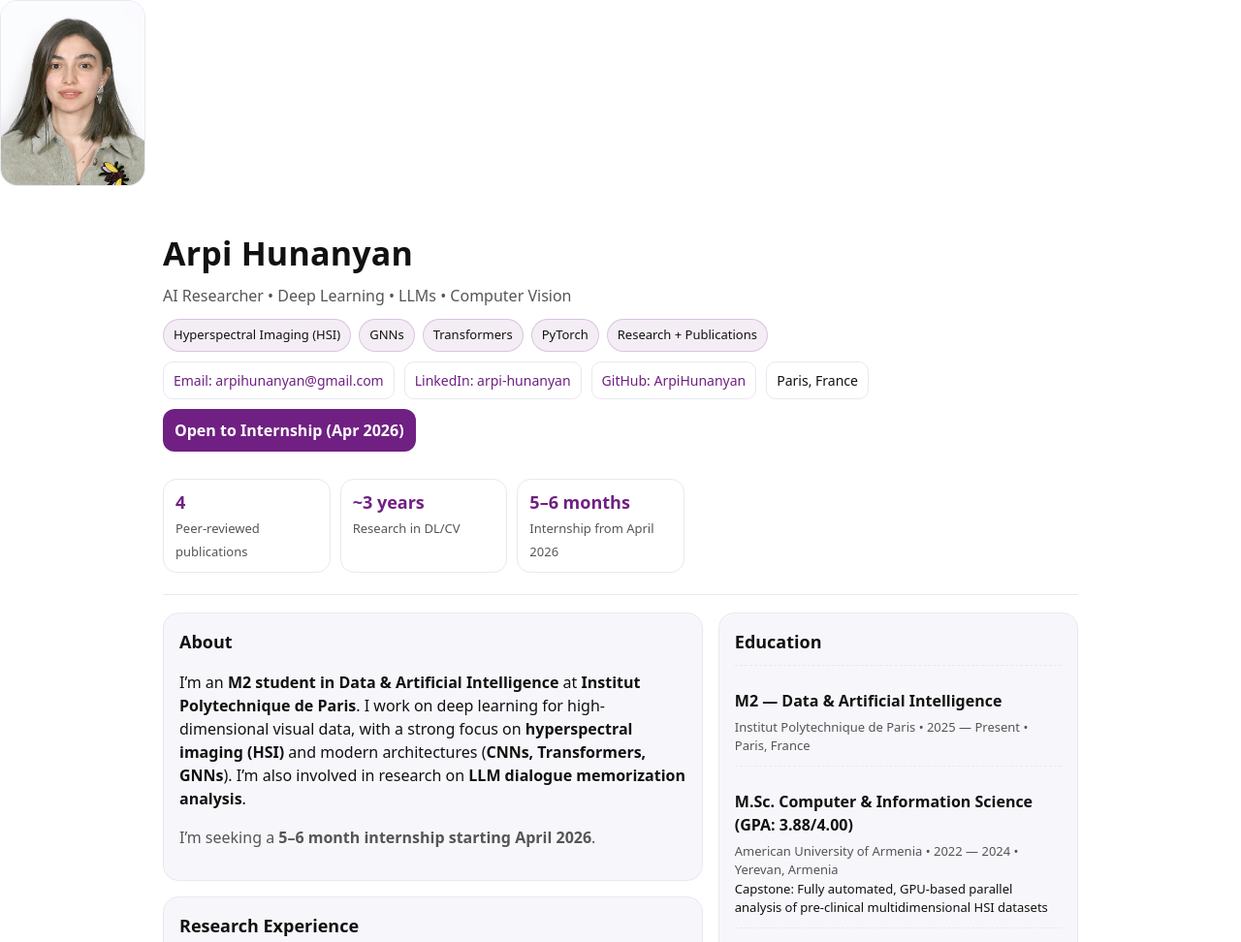
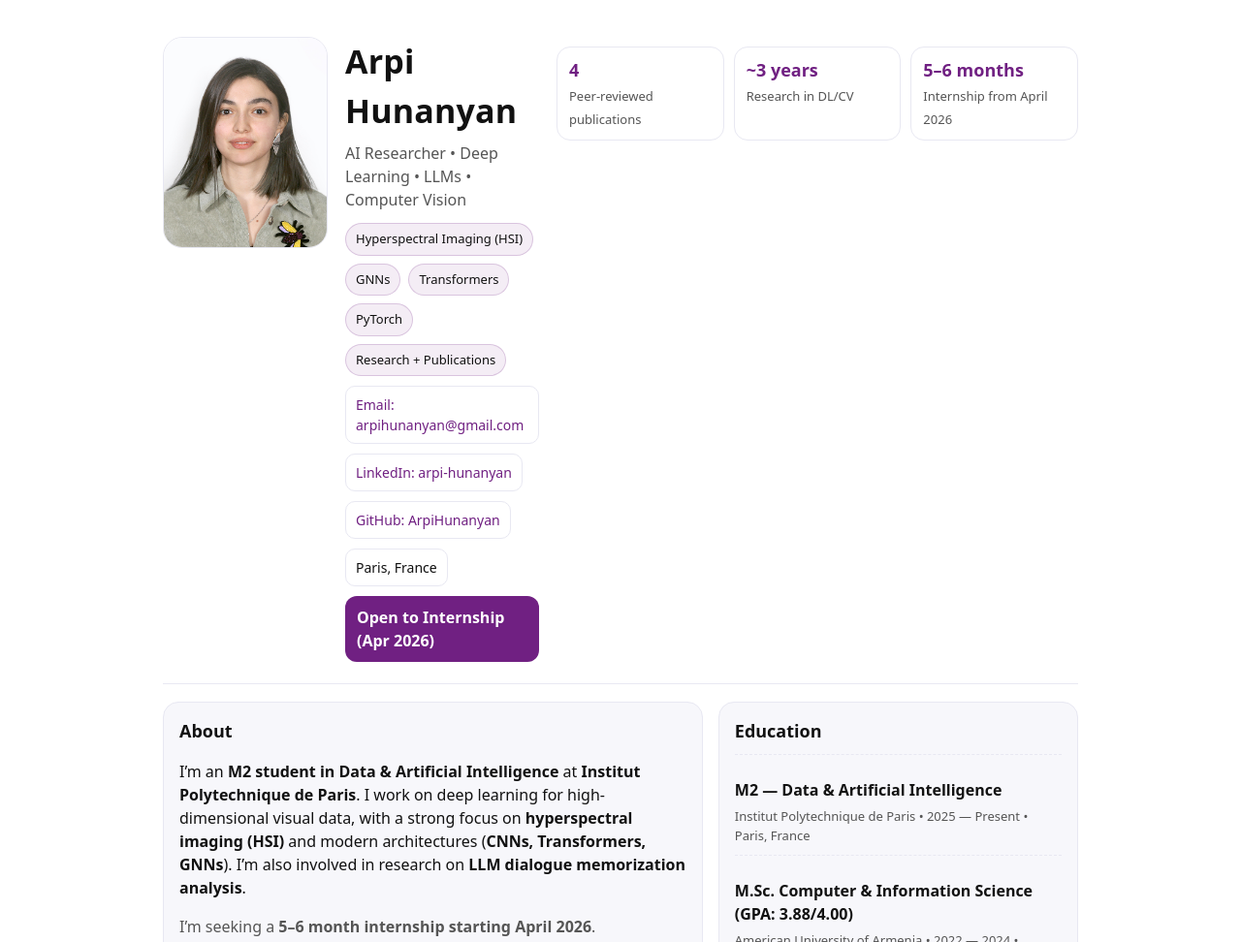
Before and after one commit to ArpiHunanyan/ArpiHunanyan.github.io, a plain HTML site: page index.html in a window 1280 px wide. Shown: the top 972 px of the page at 97% size. Drawn offline with Linux system fonts and the light colour scheme.

Commit message:
Refactor header to include profile picture and details
Updated header layout to include a profile picture and reorganized related information.

```diff
--- a/index.html
+++ b/index.html
@@ -4,9 +4,8 @@
   <meta charset="utf-8" />
   <meta name="viewport" content="width=device-width, initial-scale=1" />
   <title>Arpi Hunanyan | AI Researcher</title>
-  <img src="PHOTO.JPG" alt="Arpi Hunanyan"
-  style="width:150px;border-radius:18px;border:1px solid #e8e8f2;margin-right:20px;">
   <meta name="description" content="Arpi Hunanyan — M2 Data & AI student at Institut Polytechnique de Paris. Deep Learning, LLMs, Computer Vision, Hyperspectral Imaging." />
+
   <style>
     :root{
       --accent:#702082;
@@ -27,11 +26,31 @@
     a{color:var(--accent); text-decoration:none}
     a:hover{text-decoration:underline}
     .wrap{max-width:980px; margin:0 auto; padding:28px 18px 60px}
+
     header{
       display:flex; flex-wrap:wrap; gap:18px;
       align-items:flex-start; justify-content:space-between;
       padding:10px 0 22px; border-bottom:1px solid var(--border);
     }
+
+    /* NEW: left block inside header (photo + name) */
+    .header-left{
+      display:flex;
+      align-items:flex-start;
+      gap:18px;
+      flex: 1;
+      min-width: 320px;
+    }
+
+    /* NEW: photo style */
+    .profile-pic{
+      width:170px;              /* make bigger here */
+      height:auto;
+      border-radius:20px;
+      border:1px solid var(--border);
+      flex-shrink:0;
+    }
+
     .name{margin:0; font-size:34px; letter-spacing:.2px}
     .tagline{margin:6px 0 0; color:var(--muted)}
     .pillrow{display:flex; flex-wrap:wrap; gap:8px; margin-top:12px}
@@ -58,6 +77,7 @@
     }
     @media (max-width: 860px){
       .grid{grid-template-columns:1fr}
+      .profile-pic{width:140px;} /* smaller on mobile */
     }
     section{
       background:var(--card);
@@ -71,7 +91,7 @@
     ul{margin:8px 0 0; padding-left:18px}
     .item{padding:10px 0; border-top:1px dashed var(--border)}
     .item:first-child{border-top:0; padding-top:0}
-    .kpi{display:flex; flex-wrap:wrap; gap:10px; margin-top:10px}
+    .kpi{display:flex; flex-wrap:wrap; gap:10px; margin-top:10px; justify-content:flex-end}
     .stat{
       flex:1; min-width:140px;
       background:#fff;
@@ -99,6 +119,11 @@
   <div class="wrap">
 
     <header>
+      <!-- LEFT SIDE: Photo + main info -->
+      <div class="header-left">
+        <!-- IMPORTANT: filename must match exactly (case-sensitive) -->
+        <img class="profile-pic" src="PHOTO.JPG" alt="Arpi Hunanyan">
+
         <div>
           <h1 class="name">Arpi Hunanyan</h1>
           <p class="tagline">AI Researcher • Deep Learning • LLMs • Computer Vision</p>
@@ -120,7 +145,9 @@
 
           <a class="btn" href="#contact">Open to Internship (Apr 2026)</a>
         </div>
+      </div>
 
+      <!-- RIGHT SIDE: stats -->
       <div class="kpi">
         <div class="stat"><b>4</b><span class="small muted">Peer-reviewed publications</span></div>
         <div class="stat"><b>~3 years</b><span class="small muted">Research in DL/CV</span></div>
```
Lines whose indentation alone changed are shown as unchanged.
